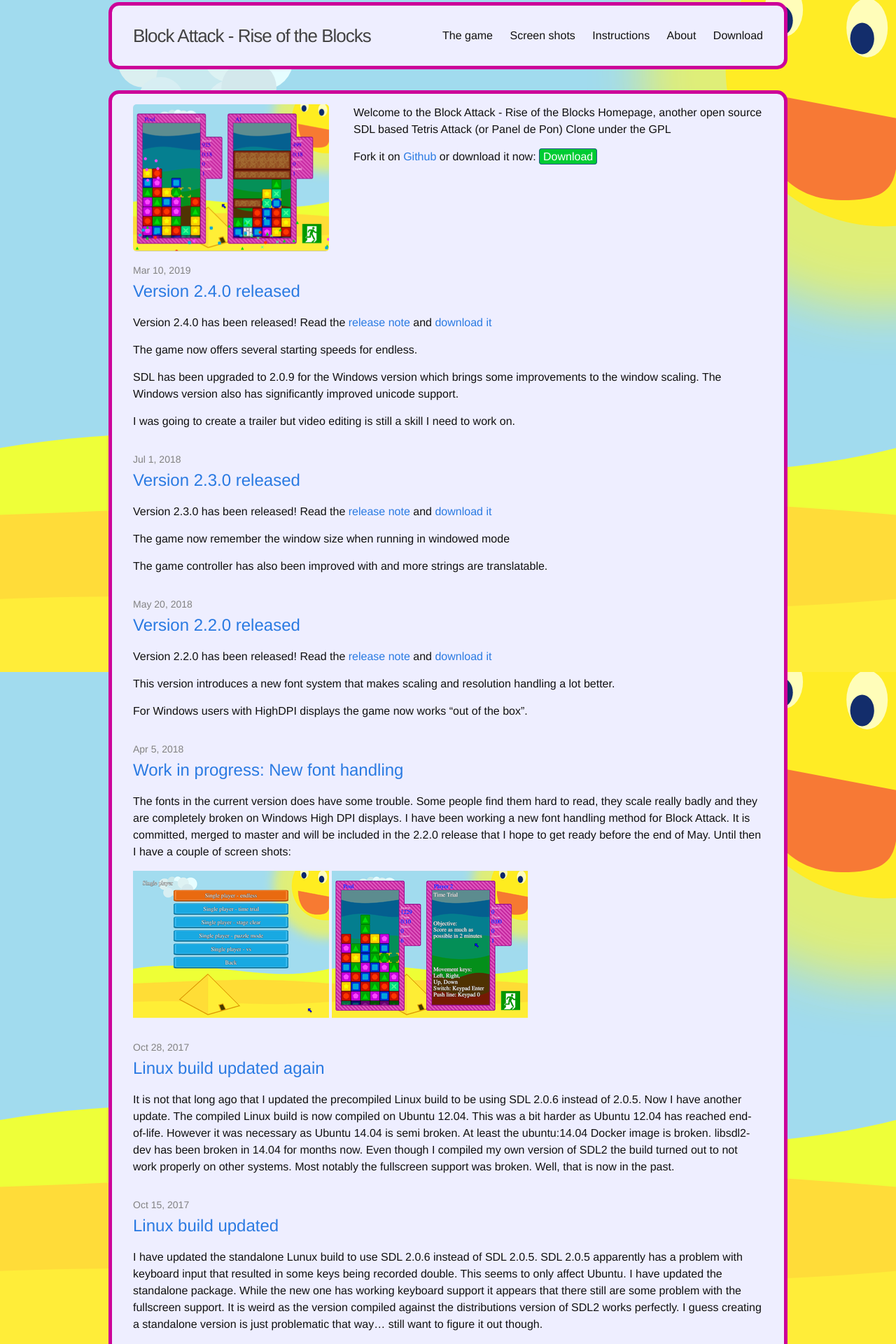
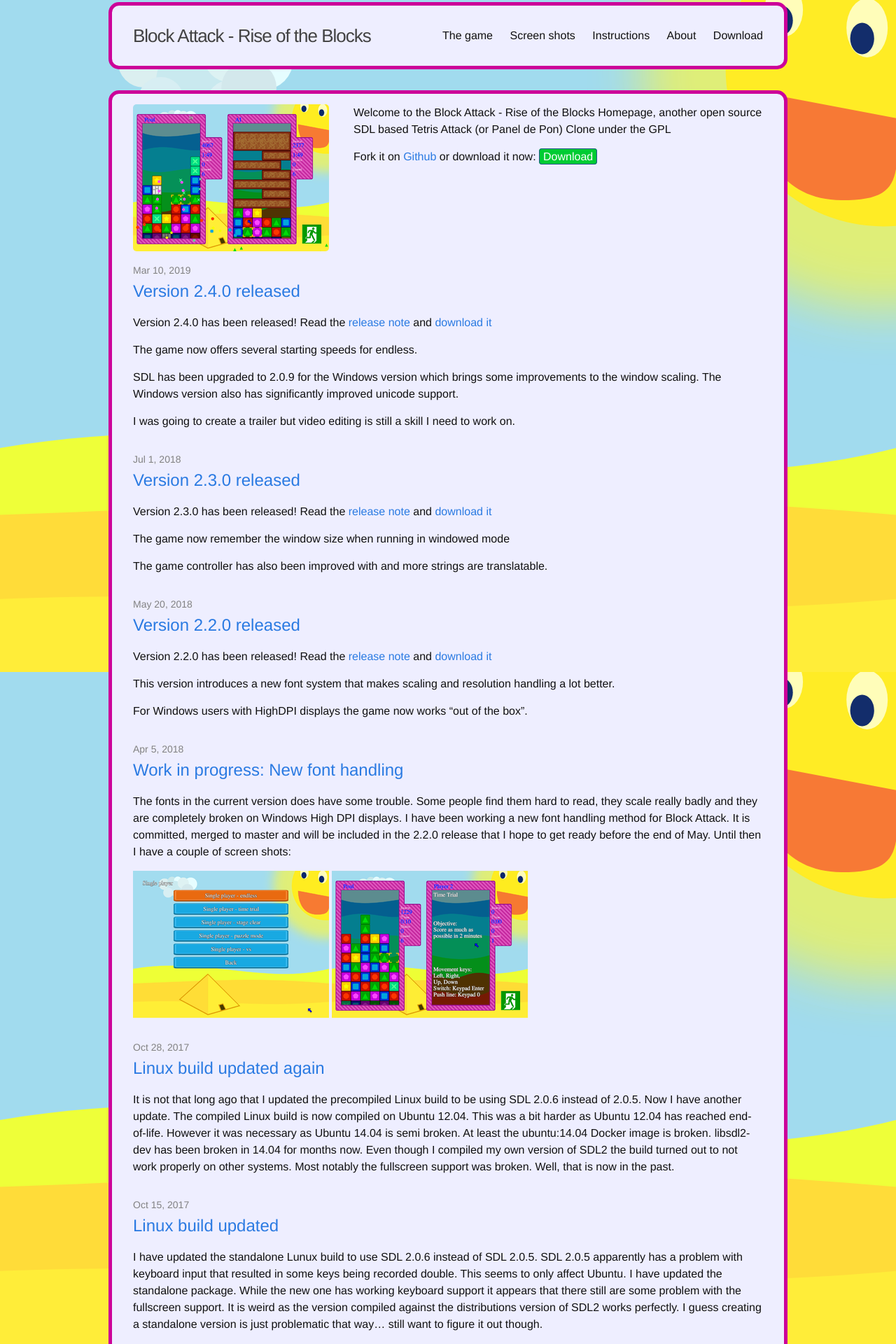
Before and after one commit to blockattack/blockattack-www, a Jekyll site: the page built from index.html, in a window 1280 px wide. Shown: the top 1920 px of the page at 70% size. Built offline with Jekyll 4.4.1, drawn with Linux system fonts in a browser that asks for light colours.

Commit message:
Update the screen shot on the front page to one from 2.3.0 (identical to 2.4.0).

```diff
--- a/index.html
+++ b/index.html
@@ -6,7 +6,7 @@
 
 <div class="row">
       <div class="column left">
-            <a href="{{ site.baseurl }}/images/screenshots/blockattack_2.1.2_vs.png"  data-lightbox="frontpage" data-title="VS Game againt the computer"><img class="frontpage_screenshot" src="{{ site.baseurl }}/images/screenshots/blockattack_2.1.2_vs.thumb.png" alt="Screenshot" border="0"/></a>
+            <a href="{{ site.baseurl }}/images/screenshots/blockattack-2.3.0-2.png"  data-lightbox="frontpage" data-title="VS Game againt the computer"><img class="frontpage_screenshot" src="{{ site.baseurl }}/images/screenshots/blockattack-2.3.0-2.thumb.png" alt="Screenshot" border="0"/></a>
       </div>
       <div class="column right">
             <p>Welcome to the Block Attack - Rise of the Blocks Homepage, another open source SDL based Tetris Attack (or Panel de Pon) Clone under the GPL</p>
```
